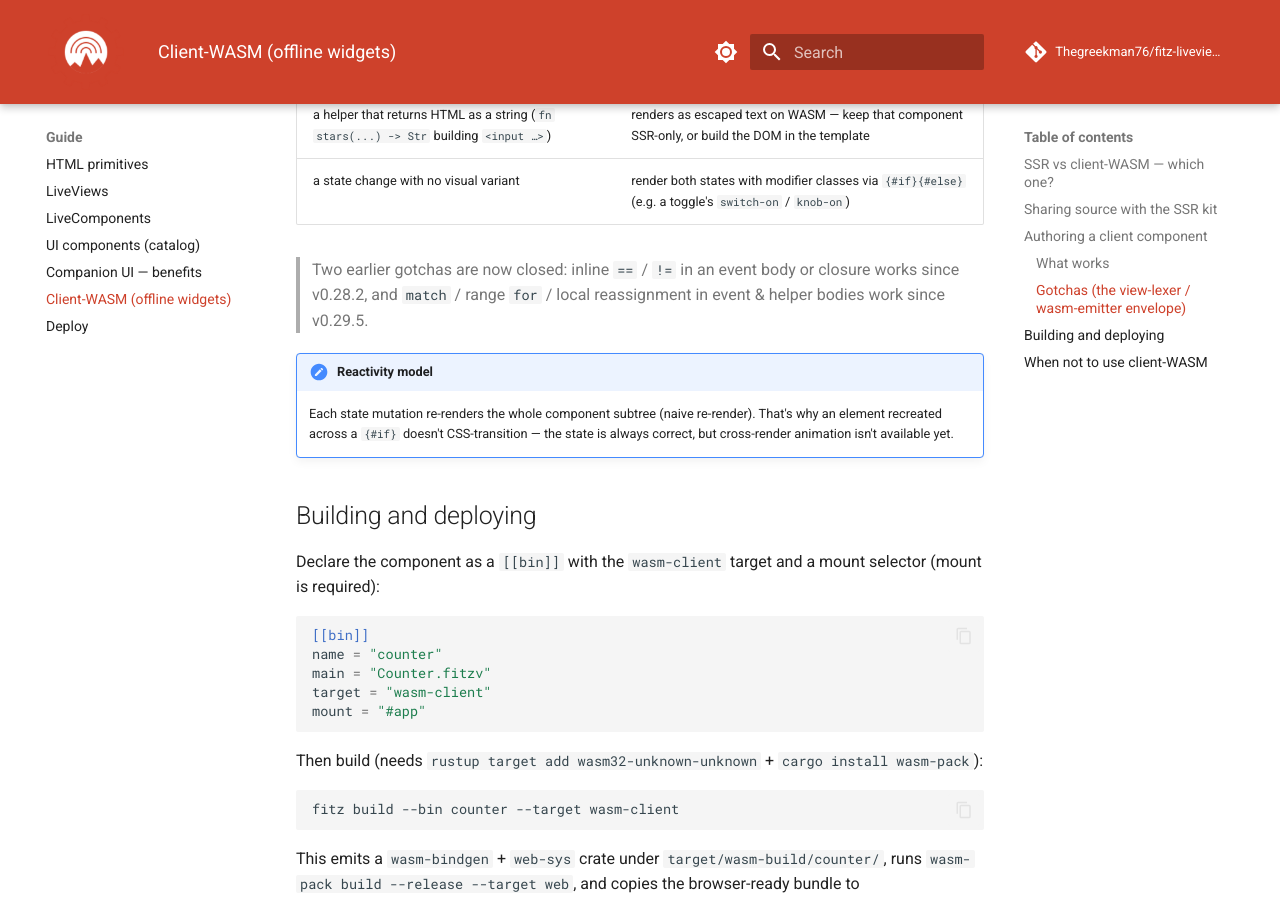
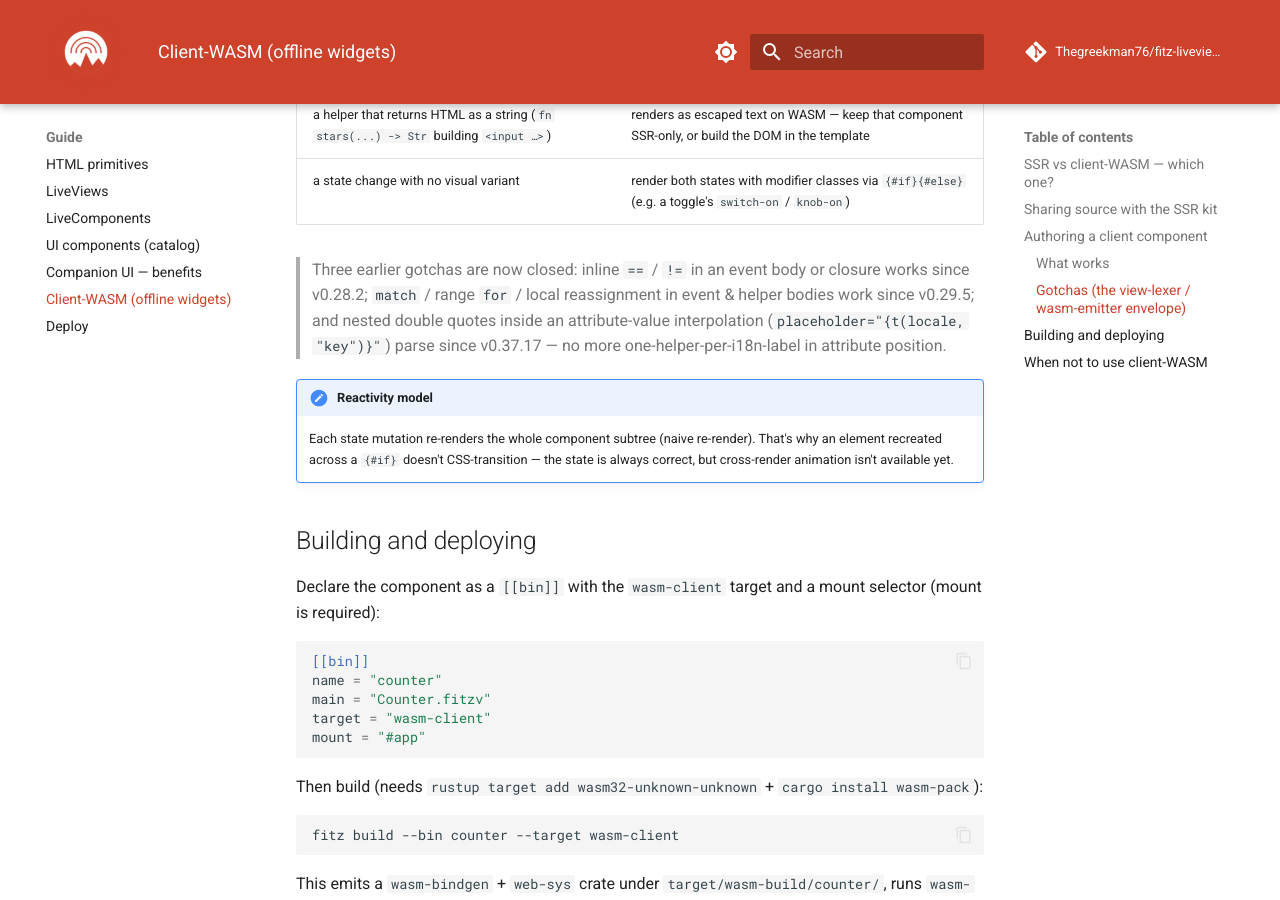
Before and after one commit to Thegreekman76/fitz-liveviews, an MkDocs documentation site: the page built from docs/client-wasm.md, in a window 1280 px wide and 900 px high, scrolled down 4149 px. Built offline with MkDocs 1.6.1 and Material for MkDocs 9.7.7, drawn with Linux system fonts in a browser that asks for light colours; comment, search, counter and statistics services are not loaded.

Commit message:
examples: deshelperize i18n-en-atributo del Admin ABM (gotcha #1 cerrado en v0.37.17)
fitz core v0.37.17 acepta comillas dobles anidadas en valores de atributo, asi
que las labels i18n ya se interpolan directo en los .fitzv:
  placeholder="{flv(t(locale, "dep.form.nombre.ph"))}"
  data-tooltip="{t(locale, "grid.tip.edit")}"
  data-tooltip="{n_emp} {t(locale, "dep.tip.empleados")}"   (mixed attr)

Antes cada label en atributo forzaba un helper que movia la comilla a un .fitz.
Borrados los wrappers dep_ph_nombre/dep_ph_codigo/dep_tip_empleados (dep_helpers),
row_tip_detail/edit/delete (row_helpers) y ph_notas (form_helpers, ya dead code).
dep_helpers conserva solo dep_codigo_chip; row_helpers solo row_class (match).
Imports huerfanos (from i18n import t) podados en ambos.

Paridad byte-a-byte validada: /departamentos + /empleados + el form de
departamentos por WS, version con helpers vs inline, identicos modulo el uuid
per-connection. fitz check limpio. Sin bump de lib (solo examples + docs).

Docs: REFACTOR-NOTES gotcha #1 -> CERRADO, headers de los .fitzv actualizados,
client-wasm.md suma #1 a los gotchas cerrados, CHANGELOG [Unreleased].

```diff
--- a/docs/client-wasm.md
+++ b/docs/client-wasm.md
@@ -162,9 +162,11 @@
 | a helper that returns HTML as a string (`fn stars(...) -> Str` building `<input …>`) | renders as escaped text on WASM — keep that component SSR-only, or build the DOM in the template |
 | a state change with no visual variant | render both states with modifier classes via `{#if}{#else}` (e.g. a toggle's `switch-on` / `knob-on`) |
 
-> Two earlier gotchas are now closed: inline `==` / `!=` in an event body or
-> closure works since v0.28.2, and `match` / range `for` / local reassignment in
-> event & helper bodies work since v0.29.5.
+> Three earlier gotchas are now closed: inline `==` / `!=` in an event body or
+> closure works since v0.28.2; `match` / range `for` / local reassignment in
+> event & helper bodies work since v0.29.5; and nested double quotes inside an
+> attribute-value interpolation (`placeholder="{t(locale, "key")}"`) parse since
+> v0.37.17 — no more one-helper-per-i18n-label in attribute position.
 
 !!! note "Reactivity model"
     Each state mutation re-renders the whole component subtree (naive re-render).
```
Also changed, not shown: CHANGELOG.md (+13 -1 lines), examples/admin/REFACTOR-NOTES.md (+24 -16 lines), 6 other files.
